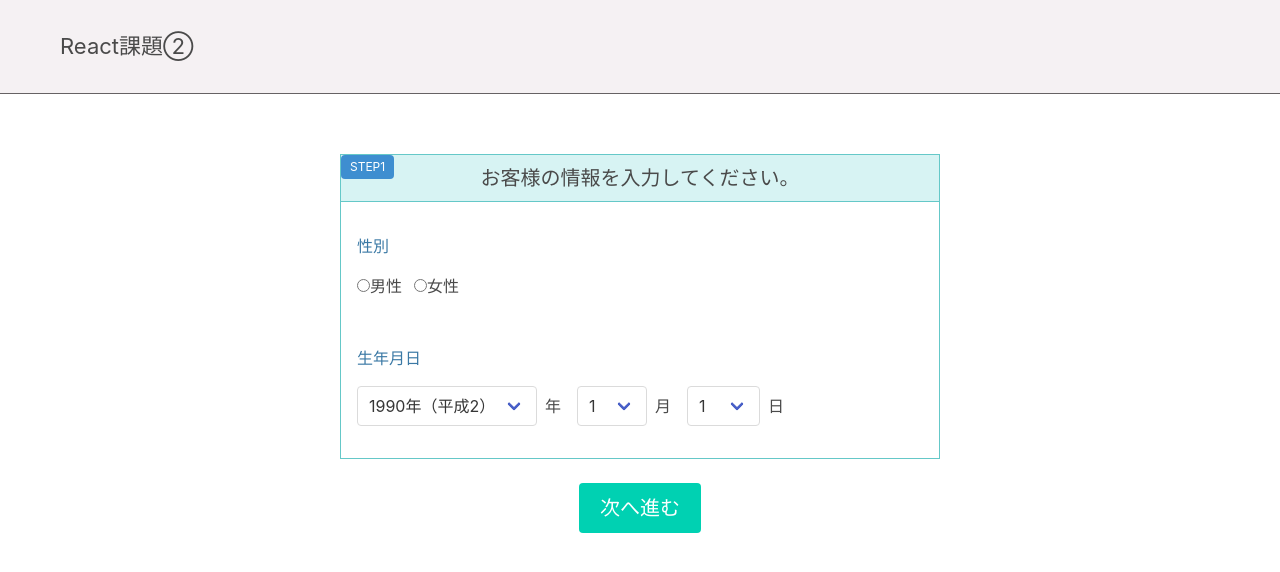
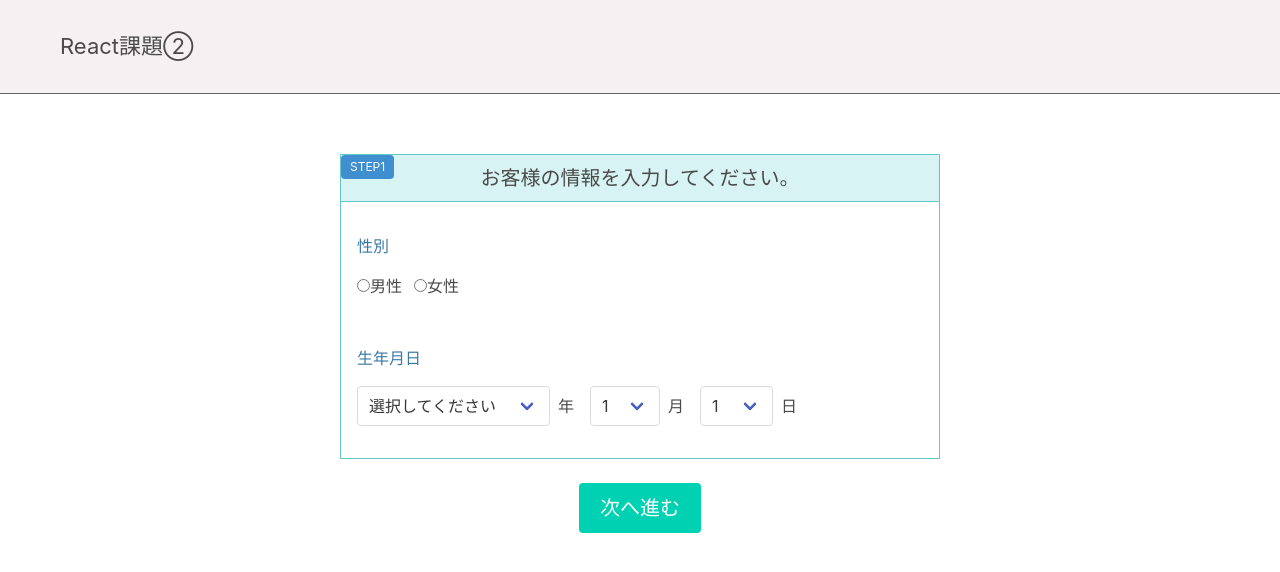
Before and after one commit to yutashimizu0612/bt-react2, a React (Create React App) app: page / in a window 1280 px wide. Shown: the top 572 px of the page. Built offline with nearby package versions, Linux system fonts and the light colour scheme.

Commit message:
19**年（昭和**）のフォーマットで選択肢を表示

```diff
--- /dev/null
+++ b/src/function/years.js
@@ -0,0 +1,20 @@
+const start = 1926;
+const ad = [...Array(90).keys()].map(i => start + ++i); // 西暦
+
+// 下二桁の数値を取得する
+function sliceLastTwo(num) {
+  return parseInt(String(num).slice(-2));
+}
+
+// "1988年（昭和63）"のフォーマットの配列を返す
+const years = ad.map(year => {
+  let eraName = year > 1988 ? '平成' : '昭和';
+  let lastTwoFigures = sliceLastTwo(year);
+  let jYear = sliceLastTwo(lastTwoFigures + 75); // 西暦の下二桁に75を足して、昭和を算出
+  if (eraName === '平成') {
+    jYear -= 63;
+  }
+  return year + '年（' + eraName + jYear + '）';
+});
+
+export default years;
--- a/src/pages/CustomerProfile.js
+++ b/src/pages/CustomerProfile.js
@@ -1,8 +1,8 @@
 import React from 'react';
 import PrimaryLinkButton from '../components/PrimaryLinkButton';
+import years from '../function/years';
 
 function CustomerProfile() {
-  const years = [];
   const months = [...Array(12).keys()].map(num => ++num);
   const days = [...Array(31).keys()].map(num => ++num);
   return (
@@ -30,7 +30,10 @@ function CustomerProfile() {
               <div className="is-inline-flex">
                 <div className="select">
                   <select>
-                    <option>1990年（平成2）</option>
+                    <option>選択してください</option>
+                    {years.map((year, index) => (
+                      <option key={index}>{year}</option>
+                    ))}
                   </select>
                 </div>
                 <span className="mt-2 ml-2 mr-4 has-text-justified">年</span>
```
